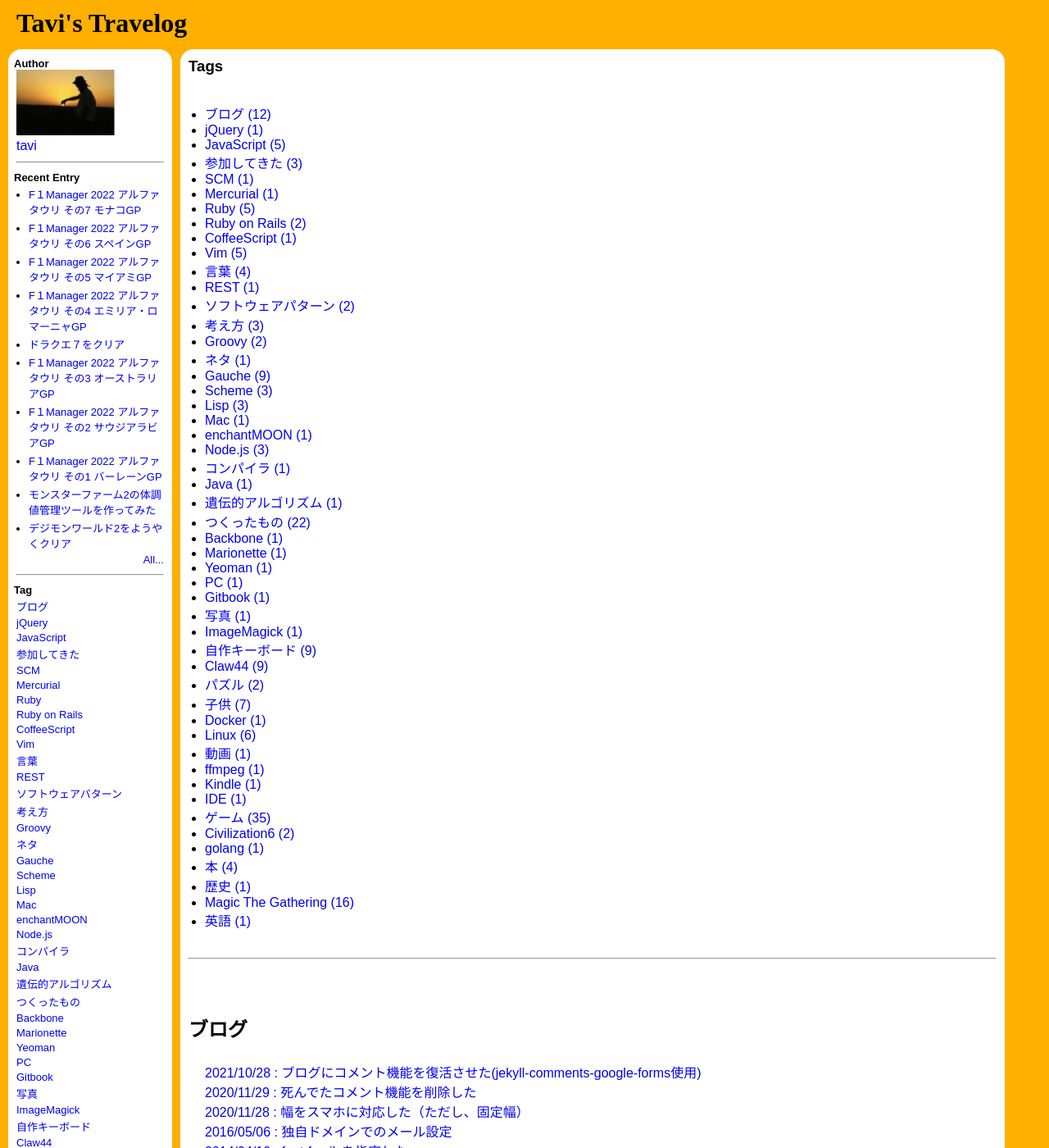
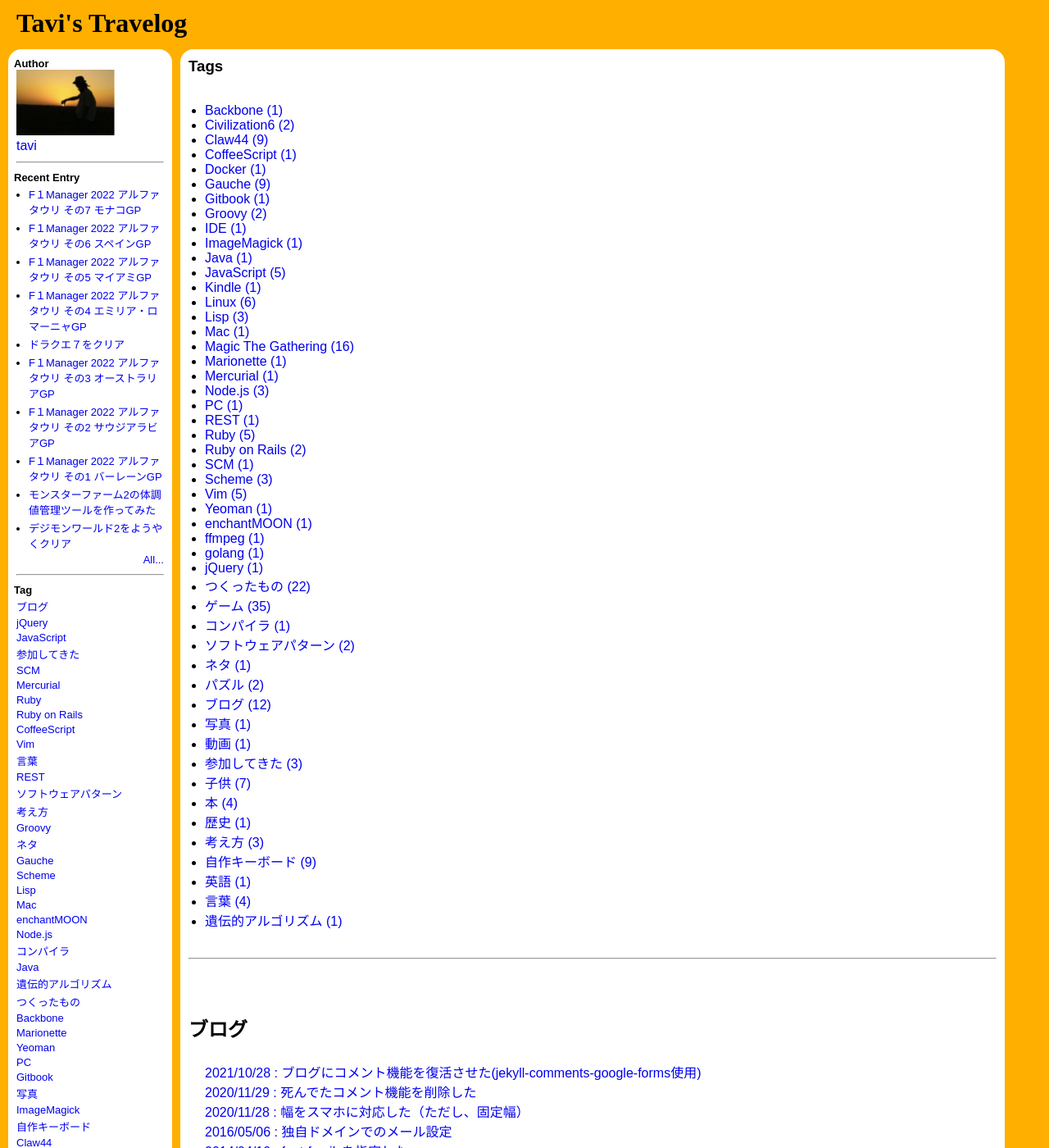
Before and after one commit to ryotakato/ryotakato.github.io, a Jekyll site: the page built from tags.html, in a window 1280 px wide and 1400 px high. Shown: the whole window at 82% size. Built offline with Jekyll 4.4.1, drawn with Linux system fonts in a browser that asks for light colours.

Commit message:
add margin & tag sort

```diff
--- a/_layouts/post.html
+++ b/_layouts/post.html
@@ -3,7 +3,7 @@ layout: default
 ---
 <div id="entry-content">
   <h3>{{ page.title }}</h3>
-  <h5>{{ page.date | date: '%Y-%m-%d %H:%M:%S' }}</h5>
+  <h5 style="margin-top:5px;">{{ page.date | date: '%Y-%m-%d %H:%M:%S' }}</h5>
   {% assign tags_list = page.tags %}
   {% if tags_list %}
     <ul style="text-align: right;" class="ul-none">
--- a/tags.html
+++ b/tags.html
@@ -10,7 +10,7 @@ title: Tags
   <div id="entry-body">
 
     <ul class="tag_box inline">
-      {% assign tags_list = site.tags %}
+      {% assign tags_list = site.tags | sort %}
       {% if tags_list.first[0] == null %}
         {% for tag in tags_list %}
           <li><a href="{{ BASE_PATH }}{{ site.path.tags }}#{{ tag }}-ref">{{ tag }}<span>({{ site.tags[tag].size }})</span></a></li>
```
